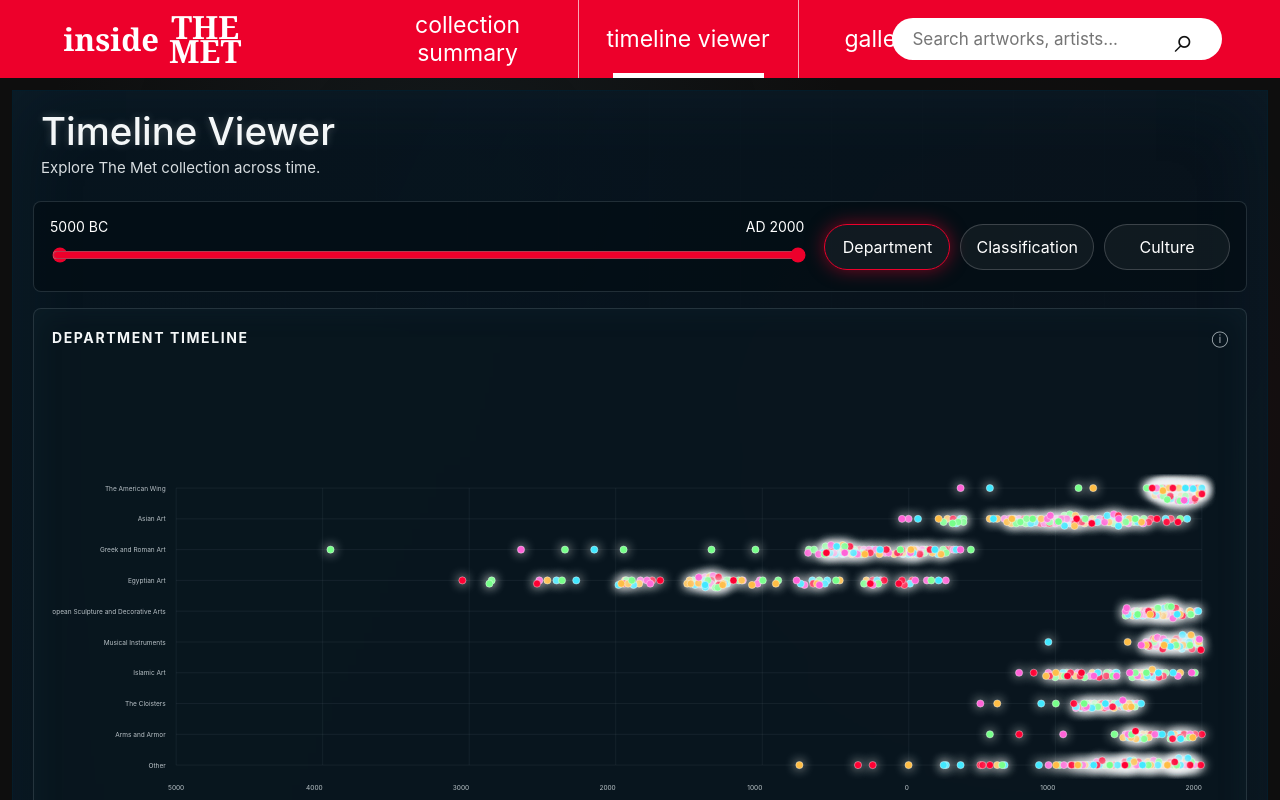
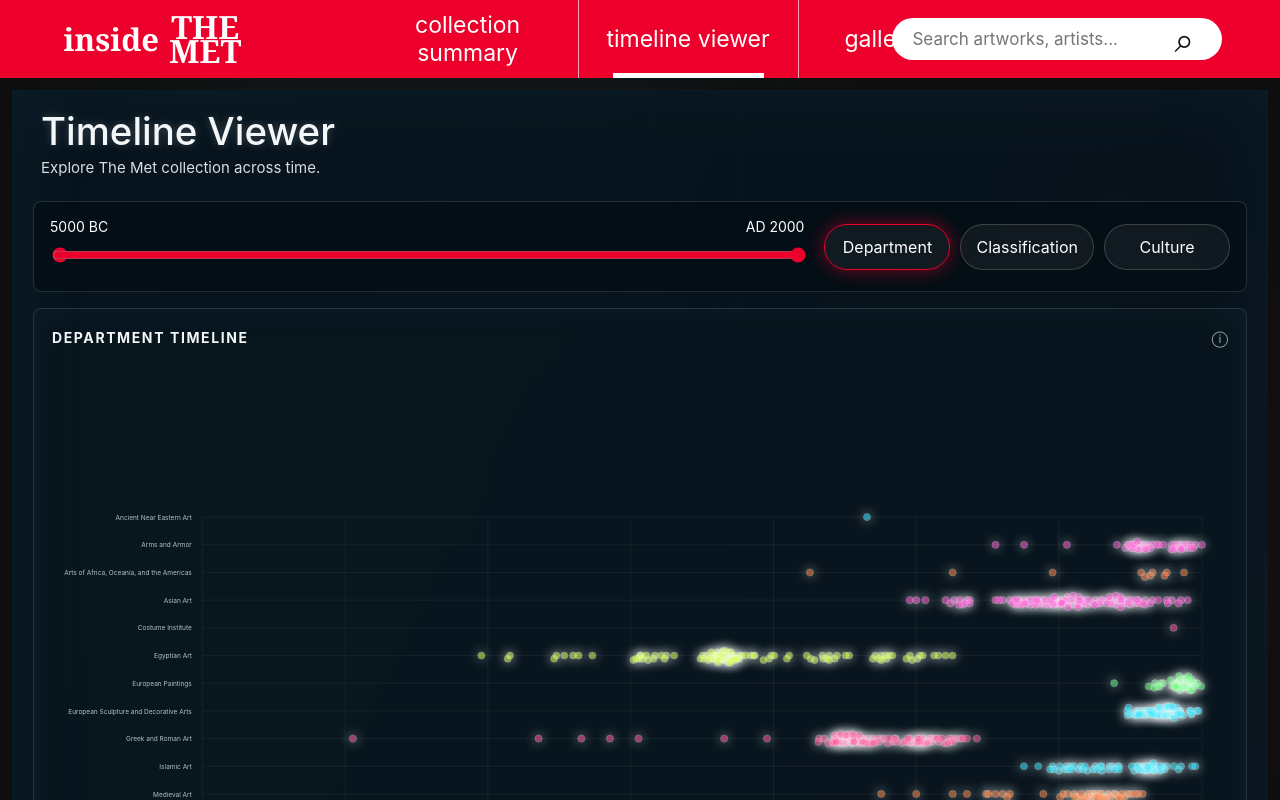
Before and after one commit to dh051112/insideTHEMET, a React (Vite) app: page / in a window 1280 px wide. Both pictures are taken after a click on the button "timeline viewer". Shown: the top 800 px of the page. Built offline with nearby package versions, Linux system fonts and the light colour scheme.

Commit message:
fix: scatter dots design

```diff
--- a/src/App.jsx
+++ b/src/App.jsx
@@ -17,6 +17,7 @@
   ['map', 'gallery map'],
 ];
 
+const categoryPalette = ['#ef0033', '#42e8ff', '#ffbd45', '#ff63d8', '#77ff8a', '#b68cff', '#ff8a4c', '#58a6ff', '#d7ff5f', '#ff5f9f', '#55d6be', '#dca85d'];
 const metImageCache = new Map();
 
 function MetArtworkImage({ artwork, alt = '', className = '' }) {
@@ -367,25 +368,23 @@
 
 function ScatterPlot({ works, groupBy, range, onHover, selected }) {
   const [minYear, maxYear] = range;
-  const categoryCounts = works.reduce((acc, work) => {
-    const category = work[groupBy] || 'Unknown';
-    acc.set(category, (acc.get(category) || 0) + 1);
-    return acc;
-  }, new Map());
-  const topCategories = [...categoryCounts.entries()].sort((a, b) => b[1] - a[1]).slice(0, 9).map(([name]) => name);
-  const hasOther = works.some((work) => !topCategories.includes(work[groupBy] || 'Unknown'));
-  const categories = hasOther ? topCategories.concat('Other') : topCategories;
-  const plot = { left: 190, right: 1760, top: 34, bottom: 458 };
+  const categories = [...new Set(works.map((work) => work[groupBy] || 'Unknown'))].sort((a, b) => a.localeCompare(b));
+  const rowGap = groupBy === 'culture' ? 34 : 42;
+  const svgHeight = Math.max(530, 112 + Math.max(1, categories.length - 1) * rowGap);
+  const plot = { left: 230, right: 1760, top: 34, bottom: svgHeight - 72 };
   const plotWidth = plot.right - plot.left;
   const plotHeight = plot.bottom - plot.top;
   const plotCategory = (work) => {
-    const category = work[groupBy] || 'Unknown';
-    return categories.includes(category) ? category : 'Other';
+    return work[groupBy] || 'Unknown';
   };
   const ticks = Array.from({ length: 8 }, (_, i) => Math.round(minYear + ((maxYear - minYear) / 7) * i));
   const x = (year) => plot.left + ((year - minYear) / (maxYear - minYear)) * plotWidth;
   const y = (cat) => plot.top + categories.indexOf(cat) * (plotHeight / Math.max(1, categories.length - 1));
   const formatYear = (year) => (year < 0 ? `${Math.abs(year)}` : `${year}`);
+  const categoryColor = (category) => {
+    const hash = category.split('').reduce((sum, char) => sum + char.charCodeAt(0), 0);
+    return categoryPalette[hash % categoryPalette.length];
+  };
   const groupPositions = works.reduce((acc, work) => {
     const key = `${Math.round(work.year / 25) * 25}-${plotCategory(work)}`;
     if (!acc.has(key)) acc.set(key, []);
@@ -408,13 +407,13 @@
   const clamp = (value, min, max) => Math.min(max, Math.max(min, value));
 
   return (
-    <svg className="scatter-svg" viewBox="0 0 1800 530">
+    <svg className="scatter-svg" style={{ '--scatter-height': `${svgHeight}px` }} viewBox={`0 0 1800 ${svgHeight}`}>
       {ticks.map((tick) => {
         const gx = x(tick);
-        return <g key={tick}><line x1={gx} x2={gx} y1={plot.top} y2={plot.bottom} /><text x={gx} y="496">{formatYear(tick)}</text></g>;
+        return <g key={tick}><line x1={gx} x2={gx} y1={plot.top} y2={plot.bottom} /><text x={gx} y={svgHeight - 34}>{formatYear(tick)}</text></g>;
       })}
-      {categories.map((cat) => <g key={cat}><line x1={plot.left} x2={plot.right} y1={y(cat)} y2={y(cat)} /><text x="174" y={y(cat) + 4}>{cat}</text></g>)}
-      <text className="axis-title" x="975" y="524">Object End Date</text>
+      {categories.map((cat) => <g key={cat}><line x1={plot.left} x2={plot.right} y1={y(cat)} y2={y(cat)} /><text x="214" y={y(cat) + 4}>{cat}</text></g>)}
+      <text className="axis-title" x="995" y={svgHeight - 8}>Object End Date</text>
       {works.map((work, i) => {
         const offset = jitter(work);
         const cx = clamp(x(work.year) + offset.x, plot.left, plot.right);
@@ -425,7 +424,7 @@
           <g key={work.id} className="point-wrap">
             {isSelected && <circle className="point-ring" cx={cx} cy={cy} r="17" />}
             <circle className={isSelected ? 'point selected' : 'point'} cx={cx} cy={cy}
-              r={isSelected ? 8 : 5.5} fill={['#ff0033', '#42e8ff', '#ffbd45', '#ff63d8', '#77ff8a'][i % 5]}
+              r={isSelected ? 8 : 5.5} fill={categoryColor(plotCategory(work))}
               onMouseEnter={() => onHover(work)} onFocus={() => onHover(work)} tabIndex="0" />
           </g>
         );
--- a/src/styles.css
+++ b/src/styles.css
@@ -681,9 +681,14 @@
   grid-template-columns: minmax(0, 1fr) 420px;
 }
 
+.timeline-layout .chart-panel {
+  overflow: auto;
+}
+
 .scatter-svg {
   width: 100%;
-  height: clamp(560px, calc(100vh - 260px), 780px);
+  height: max(clamp(560px, calc(100vh - 260px), 780px), var(--scatter-height));
+  min-width: 1000px;
 }
 
 .scatter-svg text {
@@ -699,6 +704,7 @@
   cursor: pointer;
   stroke: rgba(255, 255, 255, 0.6);
   stroke-width: 1;
+  opacity: 0.58;
   filter: drop-shadow(0 0 8px currentColor);
   transition: r 180ms ease, opacity 180ms ease;
 }
@@ -713,6 +719,7 @@
 
 .point:hover,
 .point.selected {
+  opacity: 1;
   stroke: white;
   stroke-width: 2.5;
   filter: drop-shadow(0 0 20px var(--red));
```
